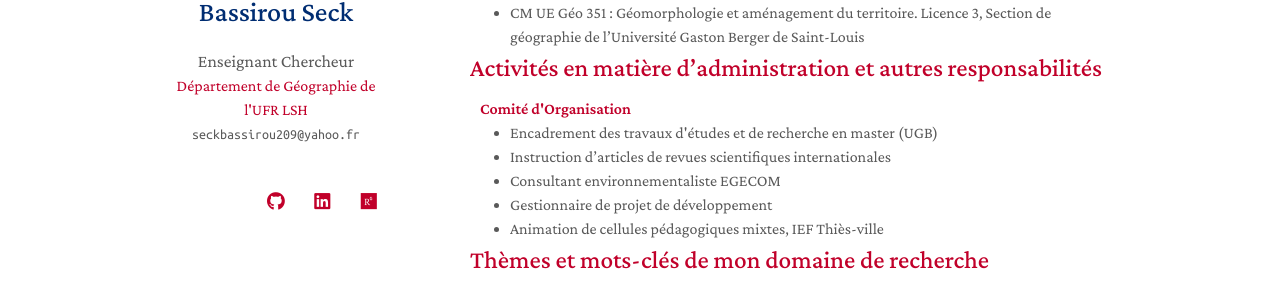
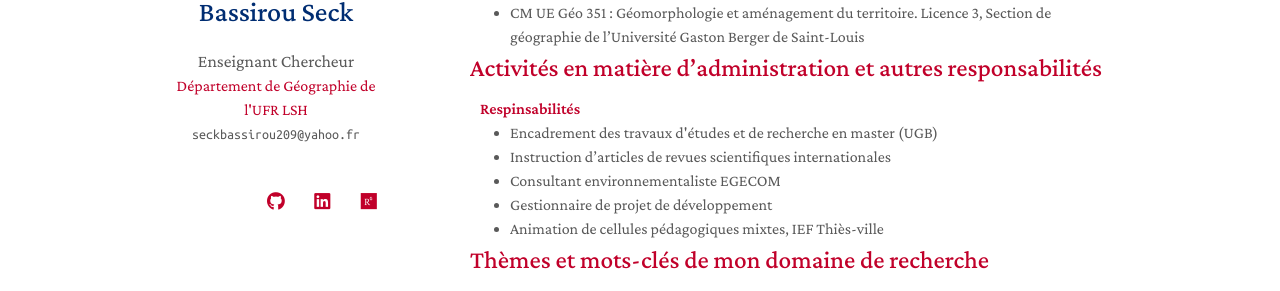
Before and after one commit to Bassmbacke/researchpage, a Jekyll site: the page built from index.md, in a window 1280 px wide and 900 px high, scrolled down 1913 px. Shown: the part 302-593 px from the top of the window. Built offline with Jekyll 4.4.1, drawn with Linux system fonts in a browser that asks for light colours; nearby versions of some CDN libraries; comment, search, counter and statistics services are not loaded; a style sheet for code colours, icons or effects is not loaded; our own code applies the rules of GitHub Pages for plain Markdown files.

Commit message:
Update services.md

```diff
--- a/_includes/services.md
+++ b/_includes/services.md
@@ -1,6 +1,6 @@
 ## Activités en matière d'administration et autres responsabilités
 
-<h4 style="margin:0 10px 0;">Comité d'Organisation</h4>
+<h4 style="margin:0 10px 0;">Respinsabilités</h4>
 <ul style="margin:0 0 5px;">
   <li><autocolor>Encadrement des travaux d'études et de recherche en master (UGB)</autocolor> </li>
   <li><autocolor>Instruction d’articles de revues scientifiques internationales</autocolor></li>
```
